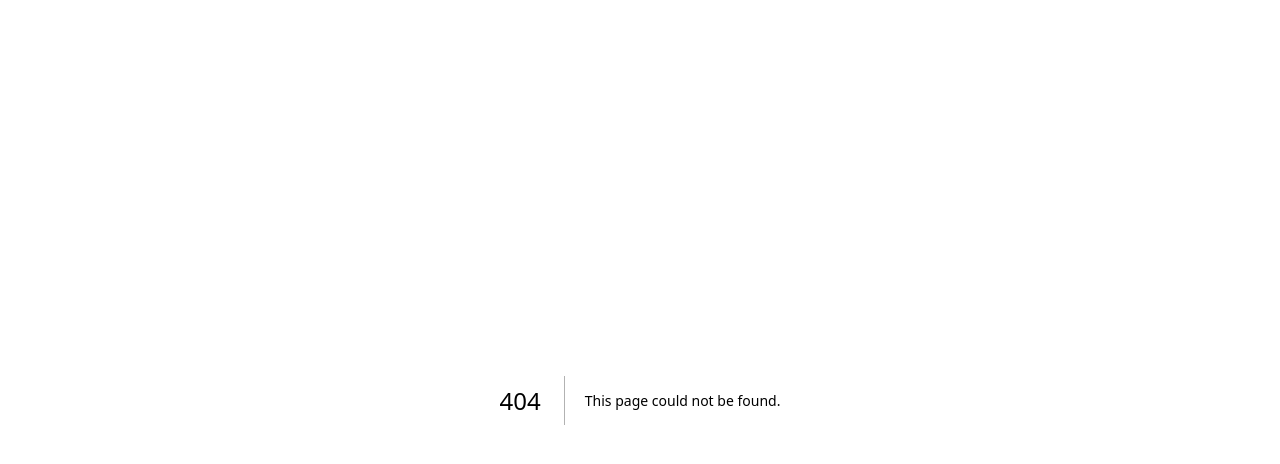
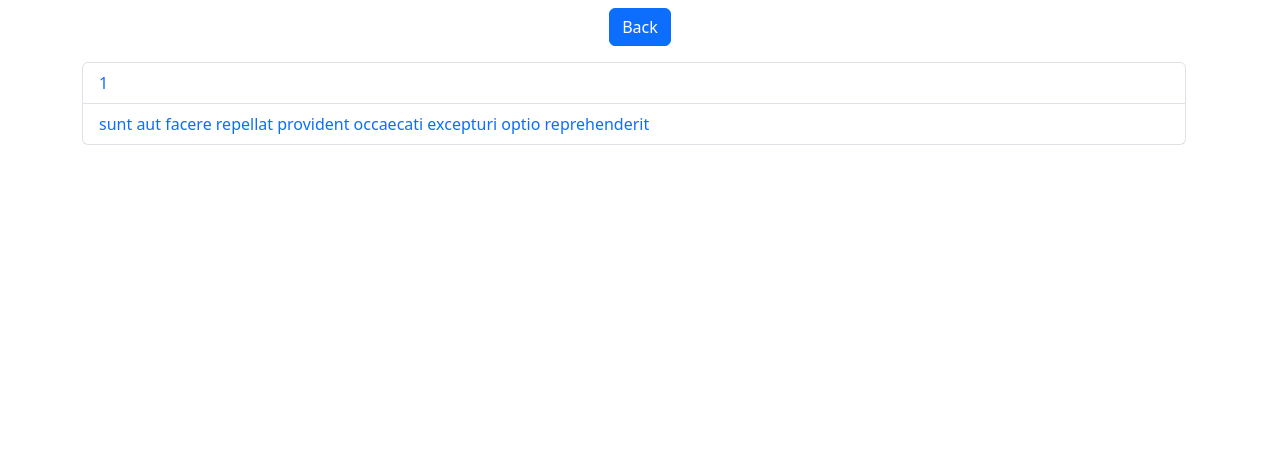
Before and after one commit to qasemB/codeyad_next_learning, a Next.js app: page /posts/1 in a window 1280 px wide. Before the commit this address had no page. Shown: the top 464 px of the page. Built offline with nearby package versions, Linux system fonts and the light colour scheme; data requests are answered from the project's data file.

Commit message:
part#37-C11

```diff
--- /dev/null
+++ b/app/posts/[postId]/page.js
@@ -0,0 +1,35 @@
+import BackButton from '@/components/BackButton';
+import ListGroupItemLink from '@/components/ListGroupItemLink';
+import React from 'react';
+import { Button, Container, ListGroup, Row } from 'react-bootstrap';
+
+export async function generateStaticParams() {
+    return [
+        {postId: "1"},
+        {postId: "2"},
+        {postId: "3"}
+    ]
+}
+
+const getPostsService = async (postId) => {
+    const res = await fetch(`http://localhost:4000/posts/${postId}`)
+    const post = await res.json()
+    return post
+}
+
+const Page = async ({ params }) => {
+    const post = await getPostsService(params.postId)
+    return (
+        <Container className="d-flex justify-content-center align-items-center flex-column">
+            <BackButton />
+            <Row className="mt-3 w-100">
+                <ListGroup>
+                    <ListGroupItemLink title={post.id} />
+                    <ListGroupItemLink title={post.title} />
+                </ListGroup>
+            </Row>
+        </Container>
+    );
+}
+
+export default Page;
--- a/app/posts/page.js
+++ b/app/posts/page.js
@@ -1,3 +1,4 @@
+import BackButton from '@/components/BackButton';
 import ListGroupItemLink from '@/components/ListGroupItemLink';
 import React from 'react';
 import { Button, Container, ListGroup, Row } from 'react-bootstrap';
@@ -12,7 +13,7 @@
     const posts = await getPostsService()
     return (
         <Container className="d-flex justify-content-center align-items-center flex-column">
-            <Button className="mt-2">Back</Button>
+            <BackButton/>
             <Row className="mt-3 w-100">
                 <ListGroup>
                     {posts.map(p => (
--- /dev/null
+++ b/components/BackButton.jsx
@@ -0,0 +1,14 @@
+'use client'
+
+import { useRouter } from 'next/navigation';
+import React from 'react';
+import { Button } from 'react-bootstrap';
+
+const BackButton = () => {
+    const router = useRouter()
+    return (
+        <Button onClick={()=>router.back()} className="mt-2">Back</Button>
+    );
+}
+
+export default BackButton;
--- a/components/ListGroupItemLink.jsx
+++ b/components/ListGroupItemLink.jsx
@@ -3,7 +3,7 @@
 import React from 'react';
 import { ListGroup } from 'react-bootstrap';
 
-const ListGroupItemLink = ({href, title}) => {
+const ListGroupItemLink = ({href = "", title}) => {
     return (
         <ListGroup.Item action>
             <Link className="w-100 d-block text-decoration-none" href={href}>{title}</Link>
```
